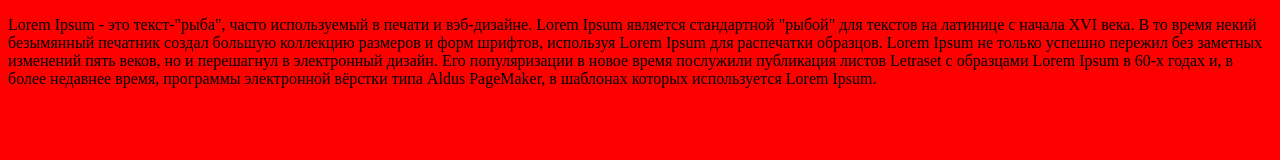
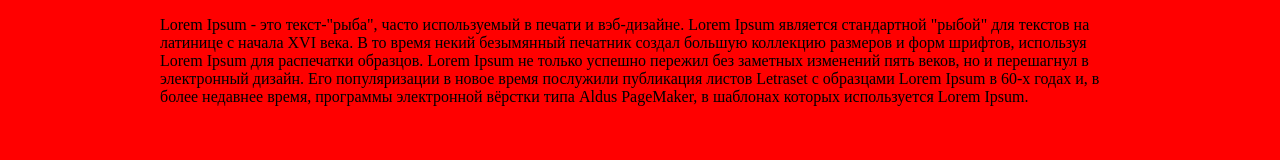
Before and after one commit to manegask90/site, a plain HTML site: page index.html in a window 1280 px wide. Drawn offline with Linux system fonts and the light colour scheme.

Commit message:
add width

```diff
--- a/style.css
+++ b/style.css
@@ -1,3 +1,7 @@
 body {
     background: red;
 }
+.container {
+    width: 960px;
+    margin: 0 auto;
+}
```
